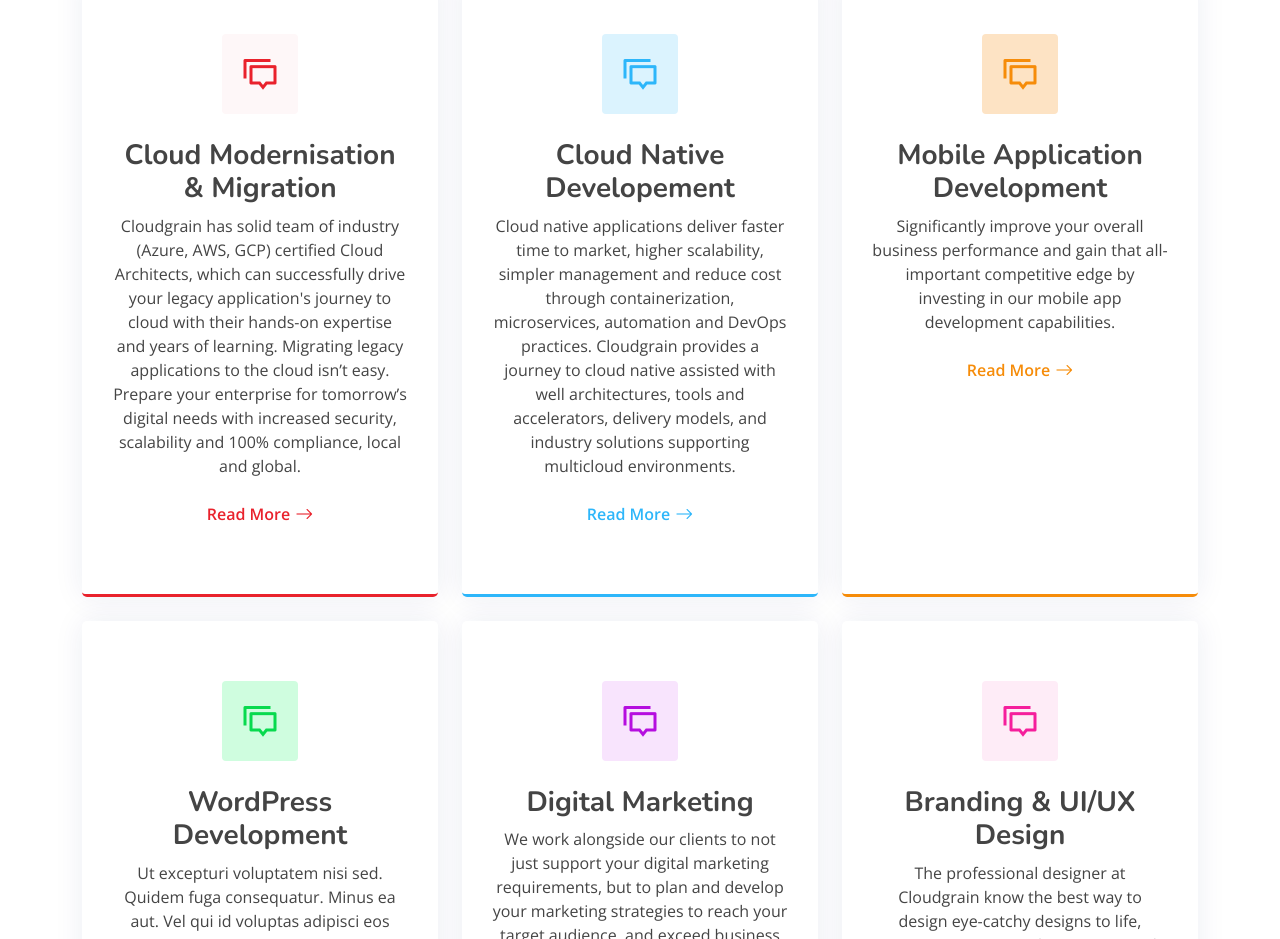
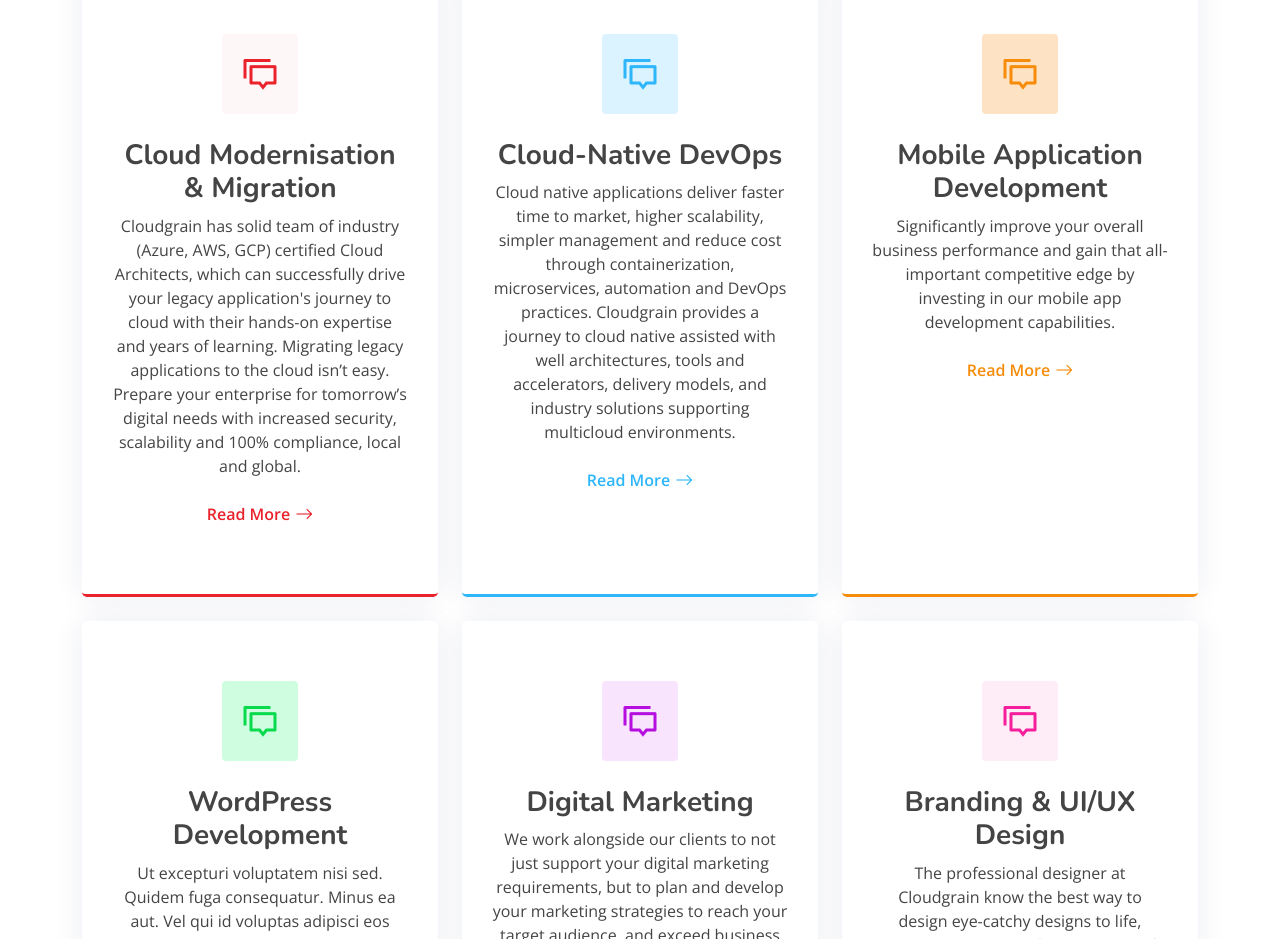
Before and after one commit to CloudGrain/cloudgrain.github.io, a plain HTML site: page index.html in a window 1280 px wide. Shown: the part 4200-5139 px from the top of the page. Drawn offline with nearby package versions, Linux system fonts and the light colour scheme.

Commit message:
Update index.html
changed cloud-native development -> cloud-native devops

```diff
--- a/index.html
+++ b/index.html
@@ -456,7 +456,7 @@
                     <div class="col-lg-4 col-md-6" data-aos="fade-up" data-aos-delay="200">
                         <div class="service-box blue">
                             <i class="ri-discuss-line icon"></i>
-                            <h3>Cloud Native Developement</h3>
+                            <h3>Cloud-Native DevOps</h3>
                             <p>Cloud native applications deliver faster time to market, higher scalability, simpler management and reduce cost through containerization, microservices, automation and DevOps practices. Cloudgrain provides a journey to cloud native assisted with well architectures, tools and accelerators, delivery models, and industry solutions supporting multicloud environments.</p>
                             <a href="#" class="read-more"><span>Read More</span> <i class="bi bi-arrow-right"></i></a>
                         </div>
```
